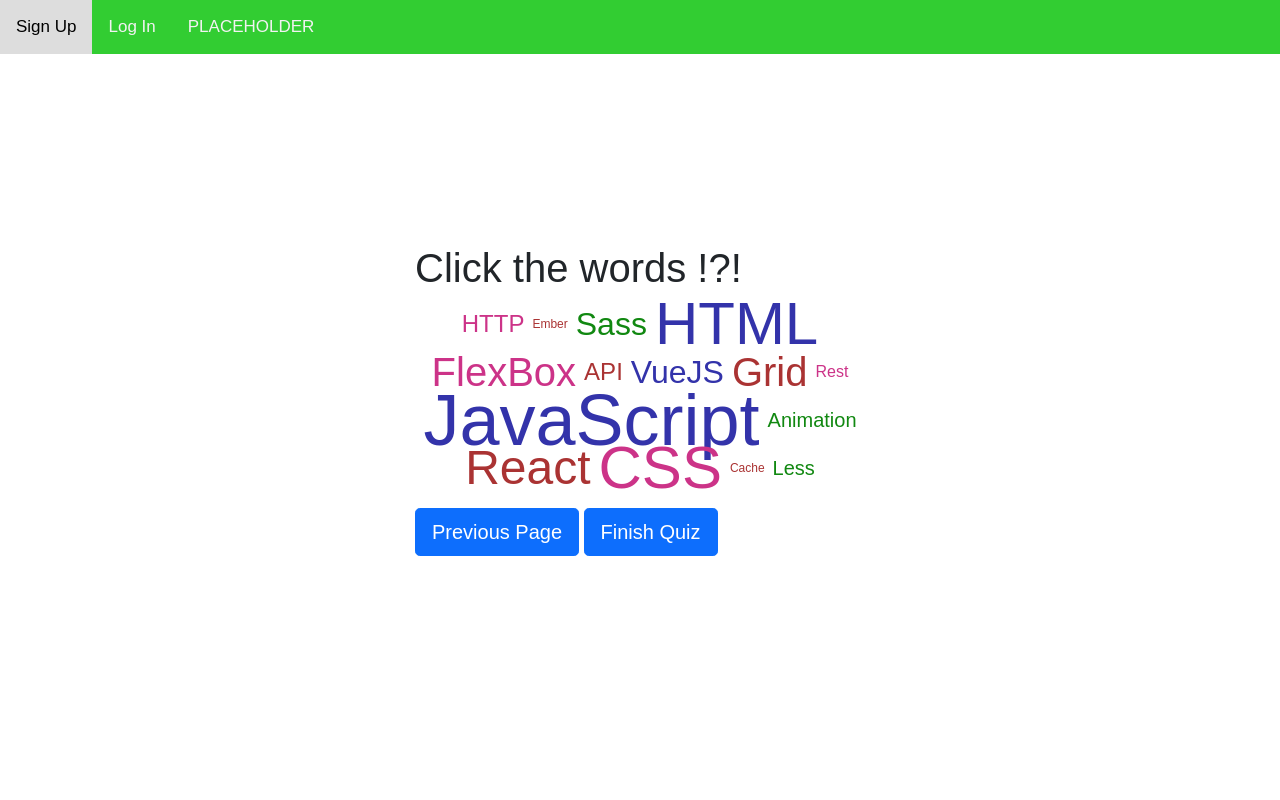
After one commit to belskiza/Pet-Heroes-, a PHP site: page /setup_preferences3.php in a window 1280 px wide. The commit adds this page. Run offline with PHP 8.4, Linux system fonts and the light colour scheme.

Commit message:
new commit

```diff
--- /dev/null
+++ b/setup_preferences3.php
@@ -0,0 +1,124 @@
+<html>
+
+<?php include_once 'header.php'?>
+
+<style>
+.down-one {
+    margin-bottom: 1cm;
+}
+
+html, body {
+  height: 100vh;
+  width: 100vw;
+  margin: 0;
+  padding: 0;
+  display: flex;
+  align-items: center;
+  justify-content: center;
+}
+
+ul.cloud {
+  list-style: none;
+  padding-left: 0;
+  display: flex;
+  flex-wrap: wrap;
+  align-items: center;
+  justify-content: center;
+  line-height: 2.75rem;
+  width: 450px;
+}
+
+ul.cloud a {
+  /*
+  Not supported by any browser at the moment :(
+  --size: attr(data-weight number);
+  */
+  --size: 4;
+  --color: #a33;
+  color: var(--color);
+  font-size: calc(var(--size) * 0.25rem + 0.5rem);
+  display: block;
+  padding: 0.125rem 0.25rem;
+  position: relative;
+  text-decoration: none;
+  /*
+  For different tones of a single color
+  opacity: calc((15 - (9 - var(--size))) / 15);
+  */
+}
+
+ul.cloud a[data-weight="1"] { --size: 1; }
+ul.cloud a[data-weight="2"] { --size: 2; }
+ul.cloud a[data-weight="3"] { --size: 3; }
+ul.cloud a[data-weight="4"] { --size: 4; }
+ul.cloud a[data-weight="5"] { --size: 6; }
+ul.cloud a[data-weight="6"] { --size: 8; }
+ul.cloud a[data-weight="7"] { --size: 10; }
+ul.cloud a[data-weight="8"] { --size: 13; }
+ul.cloud a[data-weight="9"] { --size: 16; }
+
+ul[data-show-value] a::after {
+  content: " (" attr(data-weight) ")";
+  font-size: 1rem;
+}
+
+ul.cloud li:nth-child(2n+1) a { --color: #181; }
+ul.cloud li:nth-child(3n+1) a { --color: #33a; }
+ul.cloud li:nth-child(4n+1) a { --color: #c38; }
+
+ul.cloud a:focus {
+  outline: 1px dashed;
+}
+
+ul.cloud a::before {
+  content: "";
+  position: absolute;
+  top: 0;
+  left: 50%;
+  width: 0;
+  height: 100%;
+  background: var(--color);
+  transform: translate(-50%, 0);
+  opacity: 0.15;
+  transition: width 0.25s;
+}
+
+ul.cloud a:focus::before,
+ul.cloud a:hover::before {
+  width: 100%;
+}
+
+@media (prefers-reduced-motion) {
+  ul.cloud * {
+    transition: none !important;
+  }
+}
+</style>
+
+<body>
+<div>
+    <h1> Click the words !?! </h1>
+    <div>
+        <ul class="cloud" role="navigation" aria-label="Webdev word cloud">
+        <li><a href="#" data-weight="4">HTTP</a></li>
+        <li><a href="#" data-weight="1">Ember</a></li>
+        <li><a href="#" data-weight="5">Sass</a></li>
+        <li><a href="#" data-weight="8">HTML</a></li>
+        <li><a href="#" data-weight="6">FlexBox</a></li>
+        <li><a href="#" data-weight="4">API</a></li>
+        <li><a href="#" data-weight="5">VueJS</a></li>
+        <li><a href="#" data-weight="6">Grid</a></li>
+        <li><a href="#" data-weight="2">Rest</a></li>
+        <li><a href="#" data-weight="9">JavaScript</a></li>
+        <li><a href="#" data-weight="3">Animation</a></li>
+        <li><a href="#" data-weight="7">React</a></li>
+        <li><a href="#" data-weight="8">CSS</a></li>
+        <li><a href="#" data-weight="1">Cache</a></li>
+        <li><a href="#" data-weight="3">Less</a></li>
+        </ul>
+    </div>
+    <div>
+    <a class="btn btn-primary btn-lg" href="setup_preferences2.php"> Previous Page </a>
+    <a class="btn btn-primary btn-lg" href="setup_preferences_done.php"> Finish Quiz </a>
+    </div>
+</div>
```
Also changed, not shown: setup_preferences1.php (+8 -13 lines), setup_preferences2.php (+4 -6 lines), setup_preferences_done.php (added, +40 -0 lines), setup_preferences_home.php (+3 -6 lines).
